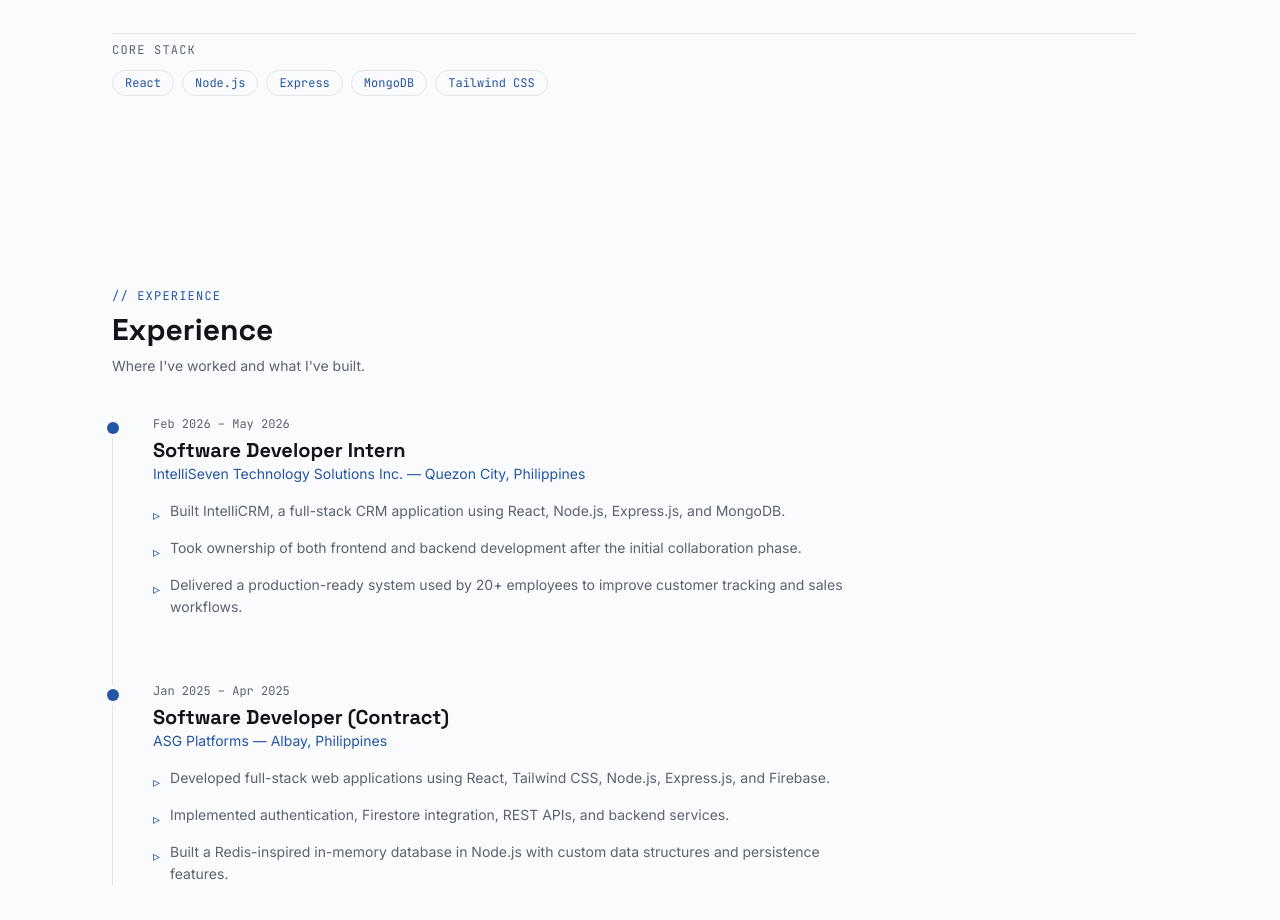
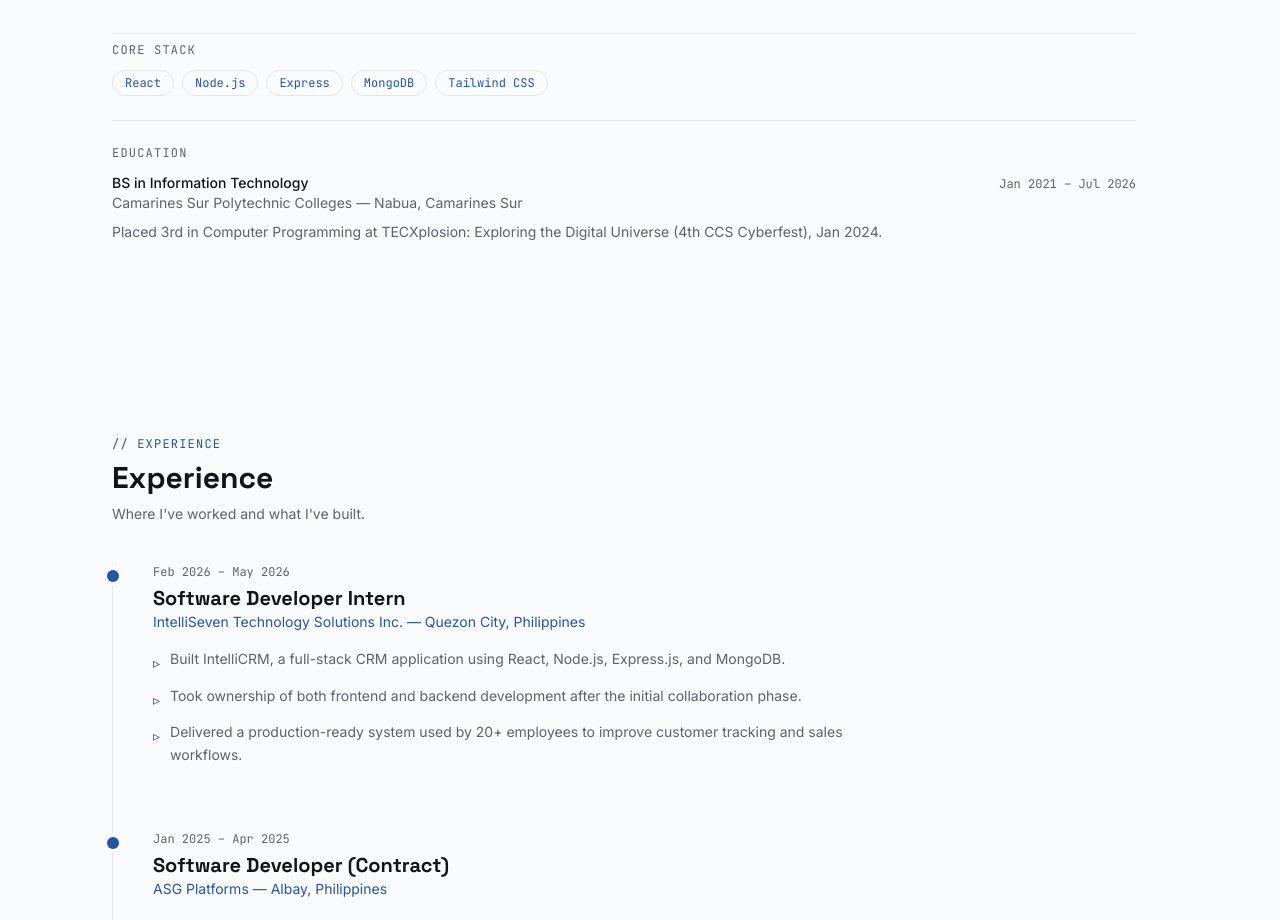
Before and after one commit to MarkVincent06/portfolio, a React (Vite) app: page / in a window 1280 px wide. Shown: the part 985-1905 px from the top of the page. Built offline with nearby package versions, Linux system fonts and the light colour scheme.

Commit message:
added compact education section

```diff
--- a/src/components/About.jsx
+++ b/src/components/About.jsx
@@ -48,6 +48,32 @@ export default function About() {
               ))}
             </div>
           </div>
+
+          <div className="pt-6 mt-6 border-t border-border">
+            <p className="font-mono text-xs uppercase tracking-widest text-muted mb-3">
+              Education
+            </p>
+
+            <div className="flex flex-col sm:flex-row sm:items-baseline sm:justify-between gap-1">
+              <div>
+                <p className="font-body text-sm text-ink font-medium">
+                  BS in Information Technology
+                </p>
+                <p className="font-body text-sm text-muted">
+                  Camarines Sur Polytechnic Colleges &mdash; Nabua, Camarines
+                  Sur
+                </p>
+              </div>
+              <p className="font-mono text-xs text-muted whitespace-nowrap">
+                Jan 2021 &ndash; Jul 2026
+              </p>
+            </div>
+
+            <p className="font-body text-sm leading-relaxed text-muted mt-2">
+              Placed 3rd in Computer Programming at TECXplosion: Exploring the
+              Digital Universe (4th CCS Cyberfest), Jan 2024.
+            </p>
+          </div>
         </div>
       </Container>
     </section>
```
